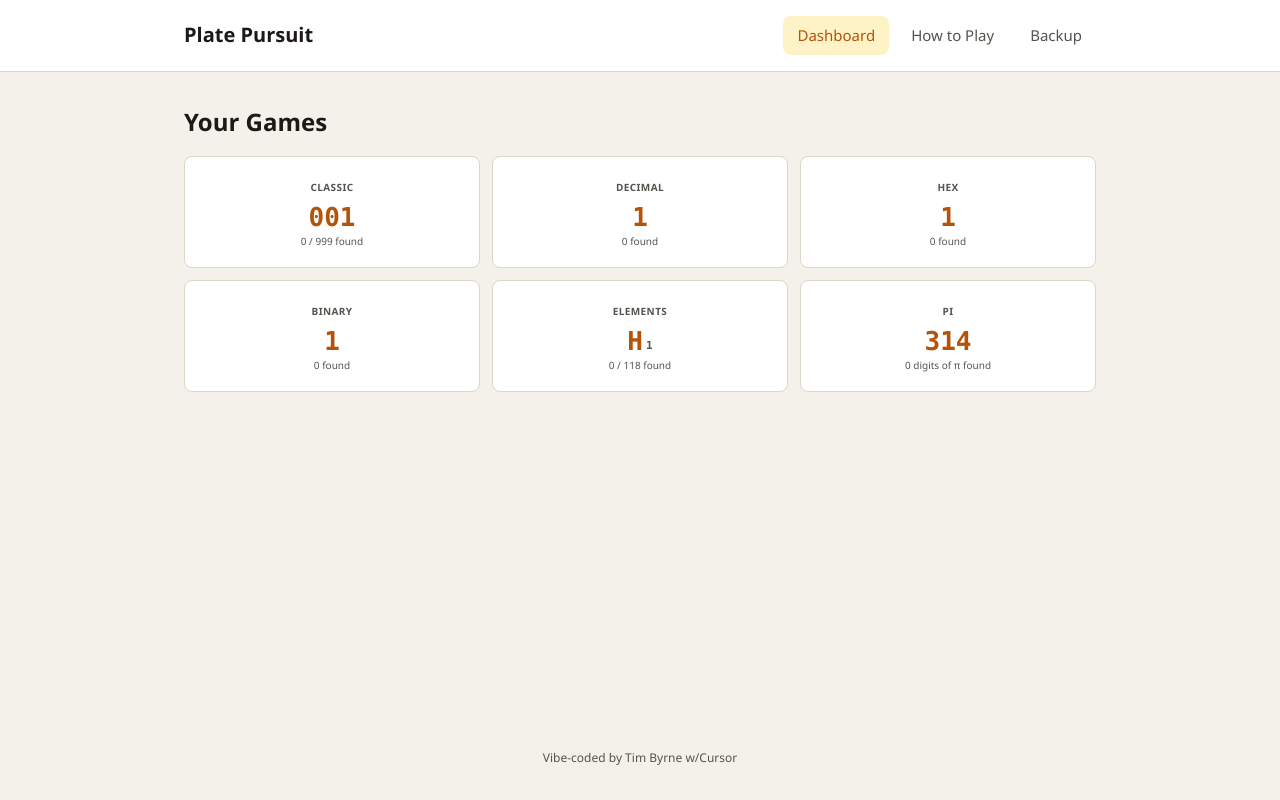
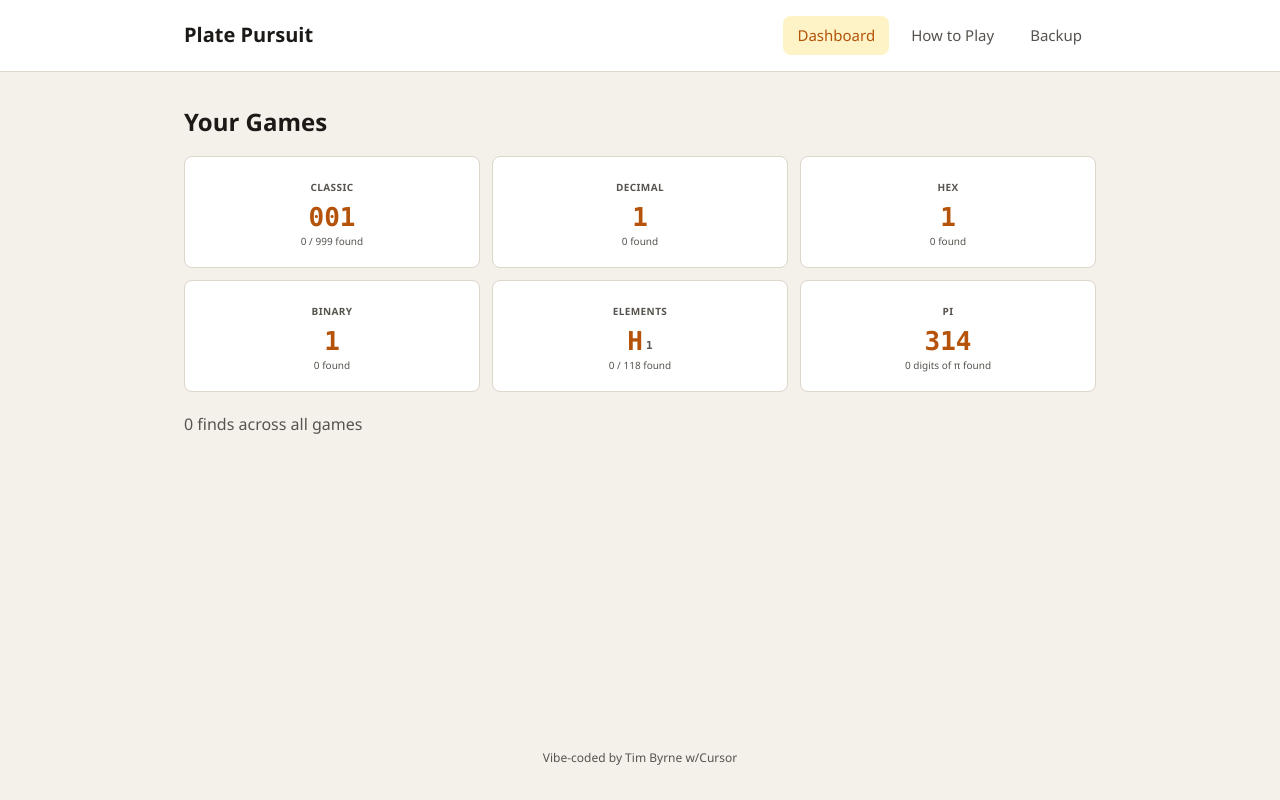
Before and after one commit to TheLocehiliosan/plates, a React (Vite) app: page / in a window 1280 px wide. Built offline with nearby package versions, Linux system fonts and the light colour scheme.

Commit message:
Add dashboard summary of total finds across all games.
Co-authored-by: Cursor <cursoragent@cursor.com>

```diff
--- a/src/games/progress.ts
+++ b/src/games/progress.ts
@@ -1,4 +1,4 @@
-import type { VariantProgress } from './types';
+import { VARIANT_IDS, type AppState, type VariantProgress } from './types';
 
 export function getProgressIndex(progress: VariantProgress): number {
   return progress.priorCount + progress.entries.length;
@@ -7,3 +7,10 @@ export function getProgressIndex(progress: VariantProgress): number {
 export function getTotalFoundCount(progress: VariantProgress): number {
   return getProgressIndex(progress);
 }
+
+export function getTotalFindsAcrossGames(state: AppState): number {
+  return VARIANT_IDS.reduce(
+    (total, id) => total + getTotalFoundCount(state.variants[id]),
+    0,
+  );
+}
--- a/src/pages/Dashboard.module.css
+++ b/src/pages/Dashboard.module.css
@@ -2,6 +2,12 @@
   margin: 0 0 0.75rem;
   font-size: 1.25rem;
   font-weight: 700;
+}
+
+.summary {
+  margin: 1rem 0 0;
+  font-size: 0.9375rem;
+  color: var(--color-text-muted);
 }
 
 .grid {
@@ -16,6 +22,11 @@
     margin-bottom: 1rem;
   }
 
+  .summary {
+    margin-top: 1.25rem;
+    font-size: 1rem;
+  }
+
   .grid {
     gap: 0.625rem;
   }
--- a/src/pages/Dashboard.tsx
+++ b/src/pages/Dashboard.tsx
@@ -1,8 +1,20 @@
 import { VARIANTS } from '../games/registry';
 import { VariantCard } from '../components/VariantCard';
+import { useProgress } from '../context/useProgress';
+import { getTotalFindsAcrossGames } from '../games/progress';
 import styles from './Dashboard.module.css';
 
+function formatTotalFinds(count: number): string {
+  if (count === 1) {
+    return '1 find across all games';
+  }
+  return `${count} finds across all games`;
+}
+
 export function Dashboard() {
+  const { state } = useProgress();
+  const totalFinds = getTotalFindsAcrossGames(state);
+
   return (
     <div className={styles.dashboard}>
       <h1 className={styles.title}>Your Games</h1>
@@ -11,6 +23,7 @@ export function Dashboard() {
           <VariantCard key={variant.id} variantId={variant.id} />
         ))}
       </div>
+      <p className={styles.summary}>{formatTotalFinds(totalFinds)}</p>
     </div>
   );
 }
```
